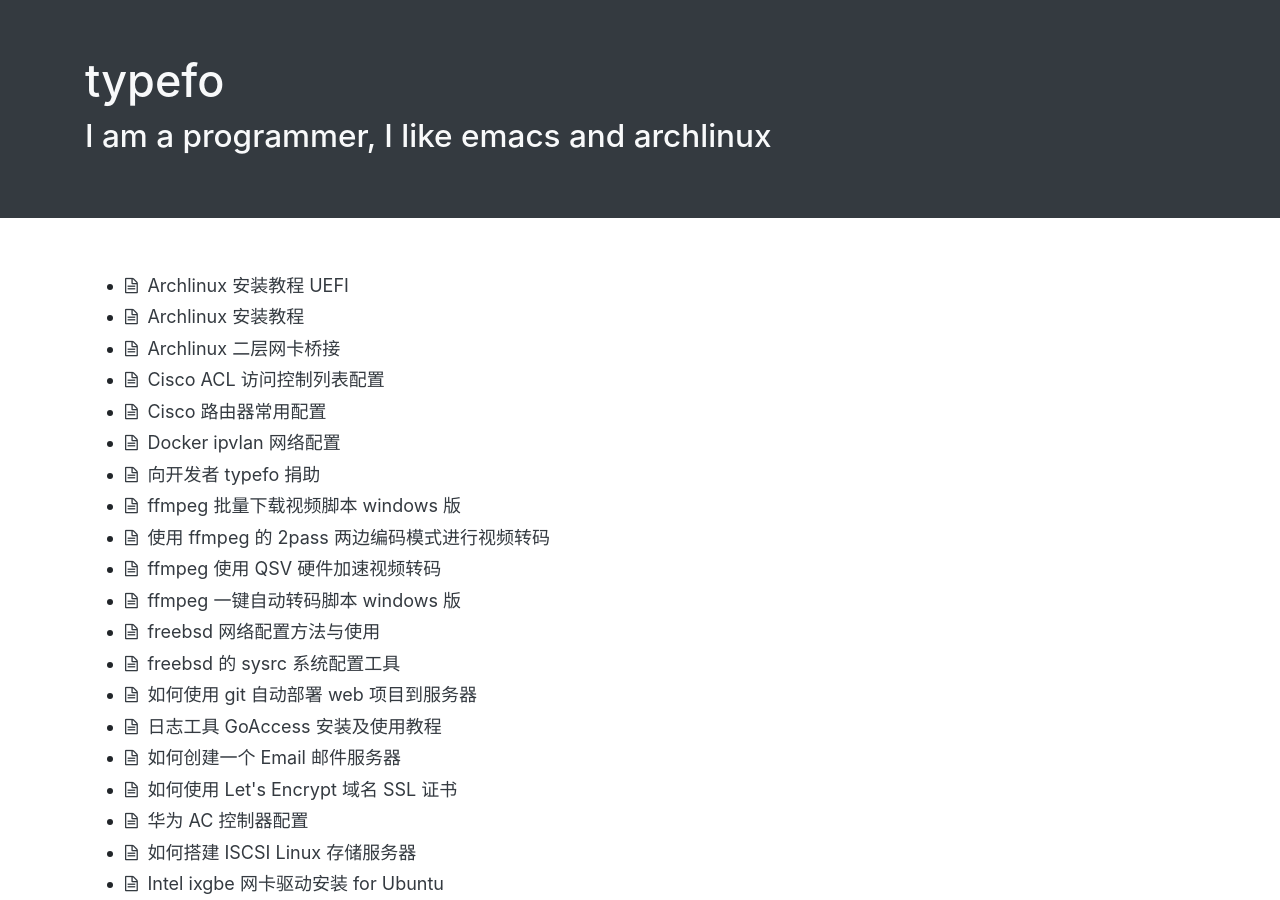
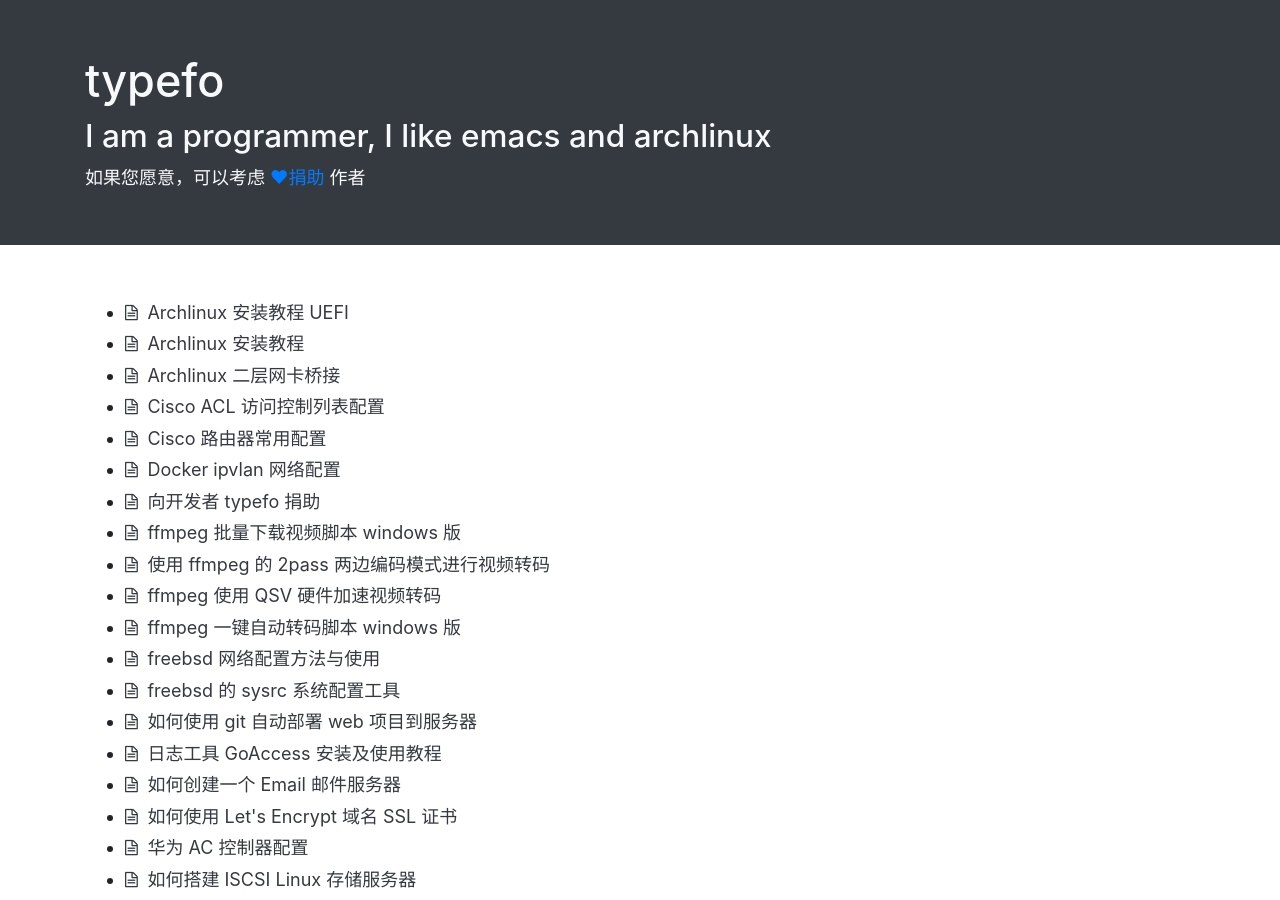
Before and after one commit to ehsud/blog, a Jekyll site: the page built from index.md, in a window 1280 px wide and 900 px high. Built offline with Jekyll 4.4.1, drawn with Linux system fonts in a browser that asks for light colours.

Commit message:
Updated some files

```diff
--- a/_layouts/default.html
+++ b/_layouts/default.html
@@ -18,6 +18,7 @@
                 <div class="col">
                     <h1 class="h1 text-light">{{ site.title }}</h1>
                     <h2 class="h3 text-light">{{ site.description }}</h2>
+		    <span class="mt-3 text-light">如果您愿意，可以考虑 <a href="/donate.html">❤捐助</a> 作者</span>
                 </div>
             </div>
         </div>
```
Lines whose indentation alone changed are shown as unchanged.
